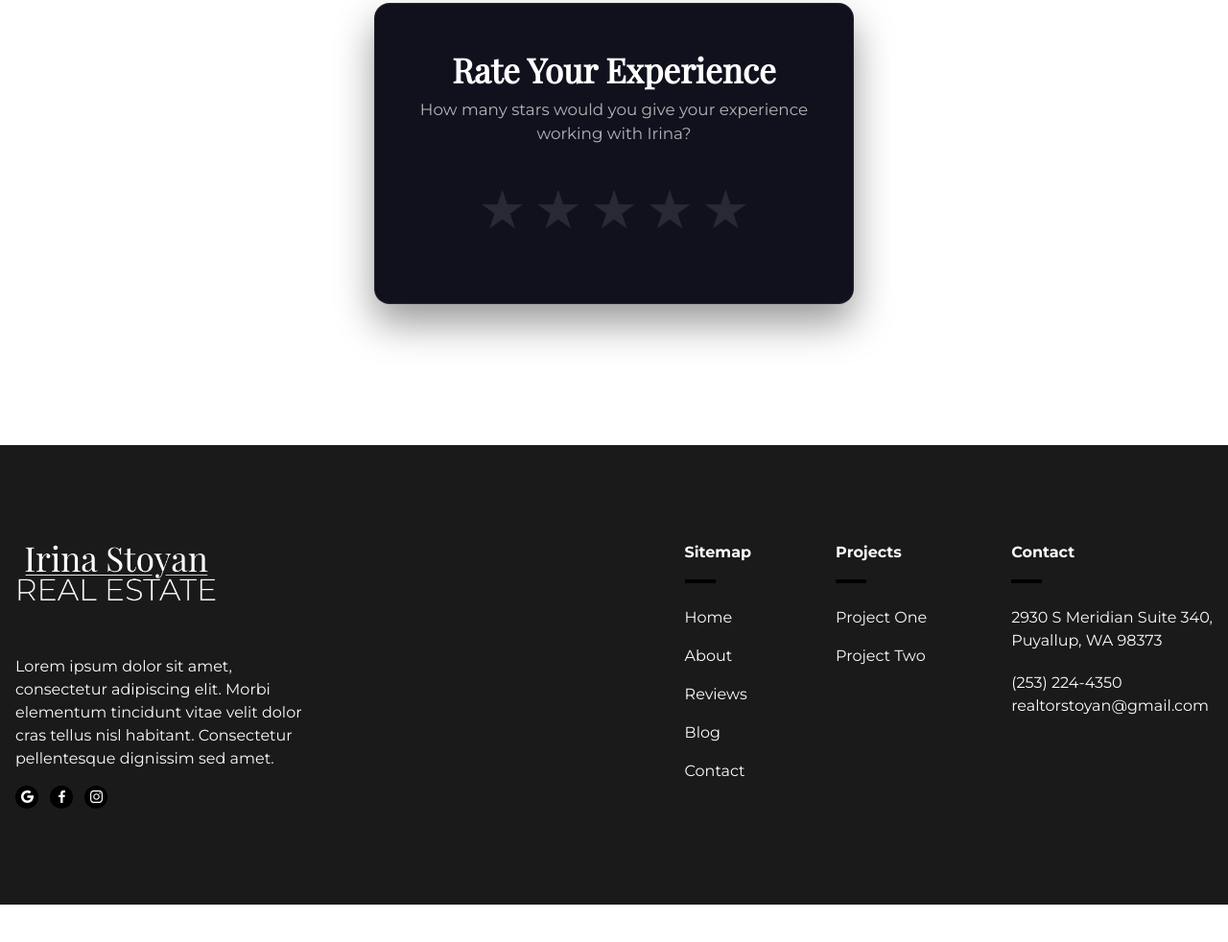
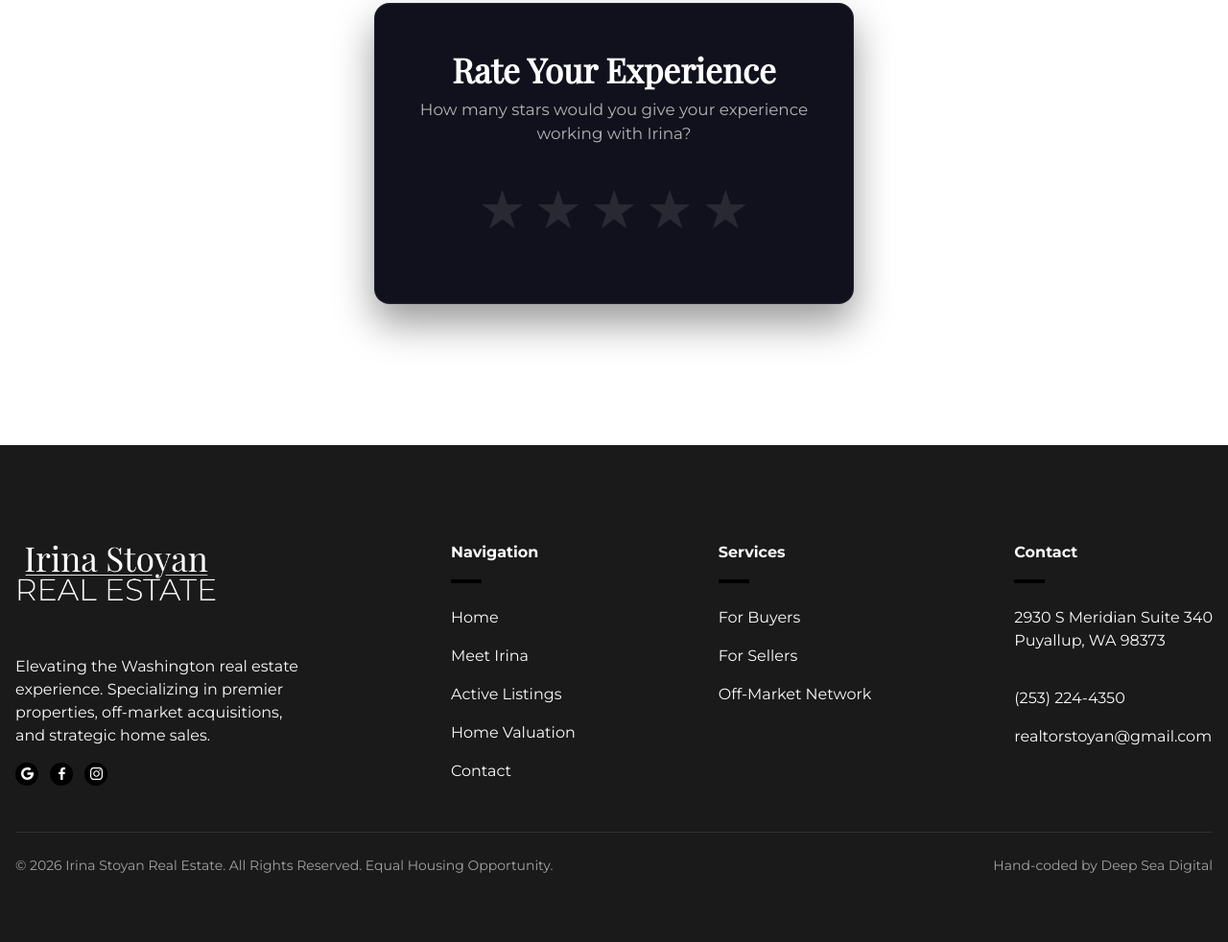
Before and after one commit to talondelatorre7-afk/irina, an Eleventy site: page src/content/pages/rate.html in a window 1280 px wide. Shown: the part 176-1158 px from the top of the page at 96% size. Before the commit the page ends 1119 px from the top, so only its background shows below. Built offline with nearby package versions, Linux system fonts and the light colour scheme; Eleventy itself is replaced by a stand-in of ours; files that its build step writes are made by us from their sources; what @codestitchofficial/eleventy-plugin-sharp-images, glob would draw is missing.

Commit message:
updated footer and testing decapcms

```diff
--- a/src/_includes/sections/footer.html
+++ b/src/_includes/sections/footer.html
@@ -4,13 +4,12 @@
 
 <footer id="cs-footer-275">
     <div class="cs-container">
-        <!-- Logo Group -->
         <div class="cs-logo-group">
             <a aria-label="go back to home" class="cs-logo" href="/">
-                <img class="cs-logo-img" aria-hidden="true" loading="lazy" decoding="async" src="/assets/images/logo3.png" alt="logo" width="240" height="32">
+                <img class="cs-logo-img" aria-hidden="true" loading="lazy" decoding="async" src="/assets/images/logo3.png" alt="Irina Stoyan Logo" width="240" height="32">
             </a>
             <p class="cs-text">
-                Lorem ipsum dolor sit amet, consectetur adipiscing elit. Morbi elementum tincidunt vitae velit dolor cras tellus nisl habitant. Consectetur pellentesque dignissim sed amet.
+                Elevating the Washington real estate experience. Specializing in premier properties, off-market acquisitions, and strategic home sales.
             </p>
             <div class="cs-social">
                 <a class="cs-social-link" aria-label="visit google profile" href="{{ client.address.mapLink }}" target="_blank" rel="noopener">
@@ -24,22 +23,21 @@
                 </a>
             </div>
         </div>
-        <!-- Links -->
         <ul class="cs-nav">
             <li class="cs-nav-li">
-                <span class="cs-header">Sitemap</span>
+                <span class="cs-header">Navigation</span>
             </li>
             <li class="cs-nav-li">
                 <a class="cs-nav-link" href="/">Home</a>
             </li>
             <li class="cs-nav-li">
-                <a class="cs-nav-link" href="/about/">About</a>
+                <a class="cs-nav-link" href="/about/">Meet Irina</a>
             </li>
             <li class="cs-nav-li">
-                <a class="cs-nav-link" href="/reviews/">Reviews</a>
+                <a class="cs-nav-link" href="/listings/">Active Listings</a>
             </li>
             <li class="cs-nav-li">
-                <a class="cs-nav-link" href="/blog/">Blog</a>
+                <a class="cs-nav-link" href="/valuation/">Home Valuation</a>
             </li>
             <li class="cs-nav-li">
                 <a class="cs-nav-link" href="/contact/">Contact</a>
@@ -47,25 +45,27 @@
         </ul>
         <ul class="cs-nav">
             <li class="cs-nav-li">
-                <span class="cs-header">Projects</span>
+                <span class="cs-header">Services</span>
             </li>
             <li class="cs-nav-li">
-                <a class="cs-nav-link" href="/project-one/">Project One</a>
+                <a class="cs-nav-link" href="/buyers/">For Buyers</a>
             </li>
             <li class="cs-nav-li">
-                <a class="cs-nav-link" href="/project-two/">Project Two</a>
+                <a class="cs-nav-link" href="/sellers/">For Sellers</a>
+            </li>
+            <li class="cs-nav-li">
+                <a class="cs-nav-link" href="/off-market/">Off-Market Network</a>
             </li>
         </ul>
-        <!-- Contact Info -->
         <ul class="cs-contact">
             <li class="cs-nav-li">
                 <span class="cs-header">Contact</span>
             </li>
             <li class="cs-contact-li">
                 <a class="cs-contact-link cs-address" href="{{ client.address.mapLink }}" target="_blank" rel="noopener">
-                    {{ client.address.lineOne }}, <br>
-                    {{ client.address.city }}, {{ client.address.state }}
-                    {{ client.address.zip }}
+                    {{ client.address.lineOne }}<br>
+                    {% if client.address.lineTwo %}{{ client.address.lineTwo }}<br>{% endif %}
+                    {{ client.address.city }}, {{ client.address.state }} {{ client.address.zip }}
                 </a>
             </li>
             <li class="cs-contact-li">
@@ -76,4 +76,11 @@
             </li>
         </ul>
     </div>
+
+    <div class="cs-bottom">
+        <span class="cs-copyright">
+            © {% year %} Irina Stoyan Real Estate. All Rights Reserved. Equal Housing Opportunity.
+        </span>
+        <a href="https://deepseadigital.online" class="cs-agency-link" target="_blank" rel="noopener">Hand-coded by Deep Sea Digital</a>
+    </div>
 </footer>
--- a/src/assets/less/root.less
+++ b/src/assets/less/root.less
@@ -1121,7 +1121,7 @@ color: var(--bodyTextColor);
 <--- -------------------------- -*/
 
 /* Mobile - 360px */
-@media only screen and (min-width: 0px) {
+@media only screen and (min-width: 0rem) {
     #cs-footer-275 {
         padding: var(--sectionPadding);
         background-color: #1a1a1a;
@@ -1268,7 +1268,7 @@ color: var(--bodyTextColor);
 
         .cs-contact-li {
             list-style: none;
-			margin-bottom: (0/16rem);
+            margin-bottom: (16/16rem);
             &:last-of-type {
                 margin-bottom: 0;
             }
@@ -1291,6 +1291,40 @@ color: var(--bodyTextColor);
             font-size: (16/16rem);
             margin-bottom: (20/16rem);
         }
+
+        /* ADDED: Bottom Legal & Agency Bar */
+        .cs-bottom {
+            max-width: (1280/16rem);
+            margin: auto;
+            margin-top: (48/16rem);
+            padding-top: (24/16rem);
+            /* Softened dark mode border */
+            border-top: 1px solid rgba(255, 255, 255, 0.1);
+            display: flex;
+            justify-content: space-between;
+            align-items: center;
+            flex-wrap: wrap;
+            gap: 1rem;
+
+            /* Ensures it sits well on mobile */
+            @media (max-width: 767px) {
+                flex-direction: column;
+                justify-content: center;
+                text-align: center;
+            }
+        }
+
+        .cs-copyright, .cs-agency-link {
+            font-family: var(--bodyFont);
+            font-size: (14/16rem);
+            color: #A3A3A3;
+            text-decoration: none;
+            transition: color 0.3s ease;
+        }
+
+        .cs-agency-link:hover {
+            color: #FFFFFF;
+        }
     }
 }
 
@@ -1300,16 +1334,15 @@ color: var(--bodyTextColor);
         .cs-container {
             max-width: (1280/16rem);
             row-gap: 0;
+            /* EVEN SPACING: Distributes the 4 columns perfectly */
+            justify-content: space-between;
         }
 
         .cs-contact {
-			flex-direction: row;
-			justify-content: space-between;
+            /* FIXED: The boilerplate forced this to flex-row on tablet, causing the squish */
+            flex-direction: column;
+            justify-content: flex-start;
             border-top: none;
-		}
-
-		.cs-contact-li {
-			margin: 0;
         }
     }
 }
@@ -1320,12 +1353,11 @@ color: var(--bodyTextColor);
         .cs-container {
             /* pushes all flex children to the top */
             align-items: flex-start;
-			justify-content: flex-end;
         }
 
         .cs-logo-group {
-			/* pushes everything to the right of it as far as possible in a flexbox */
-			margin-right: auto;
+            /* FIXED: Removed the aggressive margin-right: auto that ruined the grid */
+            margin-right: 0;
             width: auto;
             max-width: (305/16rem);
         }
```
Also changed, not shown: src/admin/config.yml (+50 -24 lines), src/index.html (+1 -1 lines). Lines whose indentation alone changed are shown as unchanged.
